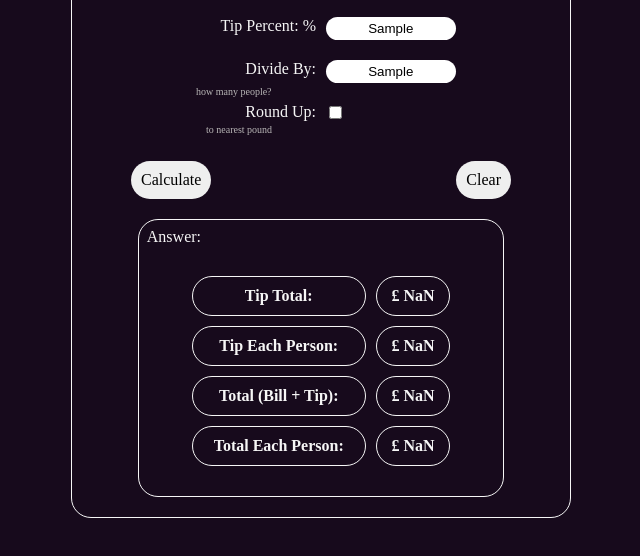
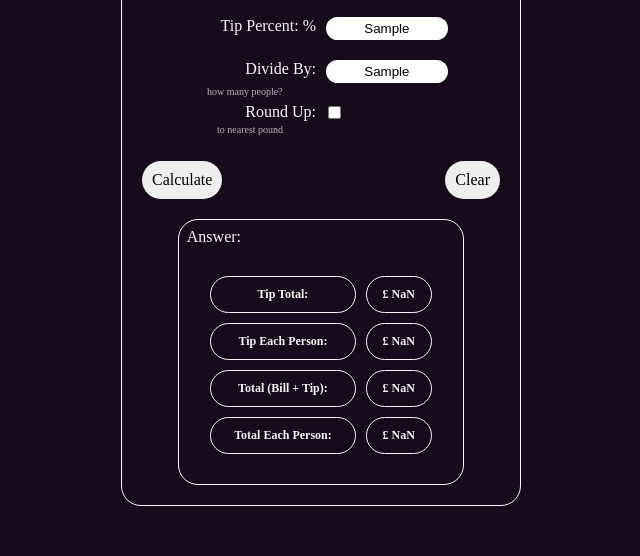
Before and after one commit to dreamingOfSoy/tip-calculator, a plain HTML site: page index.html in a window 1280 px wide. Both pictures are taken after typing "Sample", "Sample", "Sample" into the empty fields and a click on the button "Calculate". Shown: the part 144-700 px from the top of the page, without its empty margins (319-959 px from the left). Drawn offline with Linux system fonts and the light colour scheme; a web font is replaced by a local one.

Commit message:
fourth commit

```diff
--- a/style.css
+++ b/style.css
@@ -17,7 +17,7 @@ body {
 }
 
 .container {
-  max-width: 50rem;
+  max-width: 40rem;
   margin: 0 auto;
   margin-top: 5rem;
   padding: 5rem 0;
@@ -142,12 +142,12 @@ body {
 }
 
 .answer-table {
-  width: 80%;
+  width: 90%;
   margin: 0 auto;
   margin-bottom: 1.2rem;
   border-spacing: 1rem;
 
-  font-size: 1.6rem;
+  font-size: 1.2rem;
   font-family: inherit;
 }
 
```
